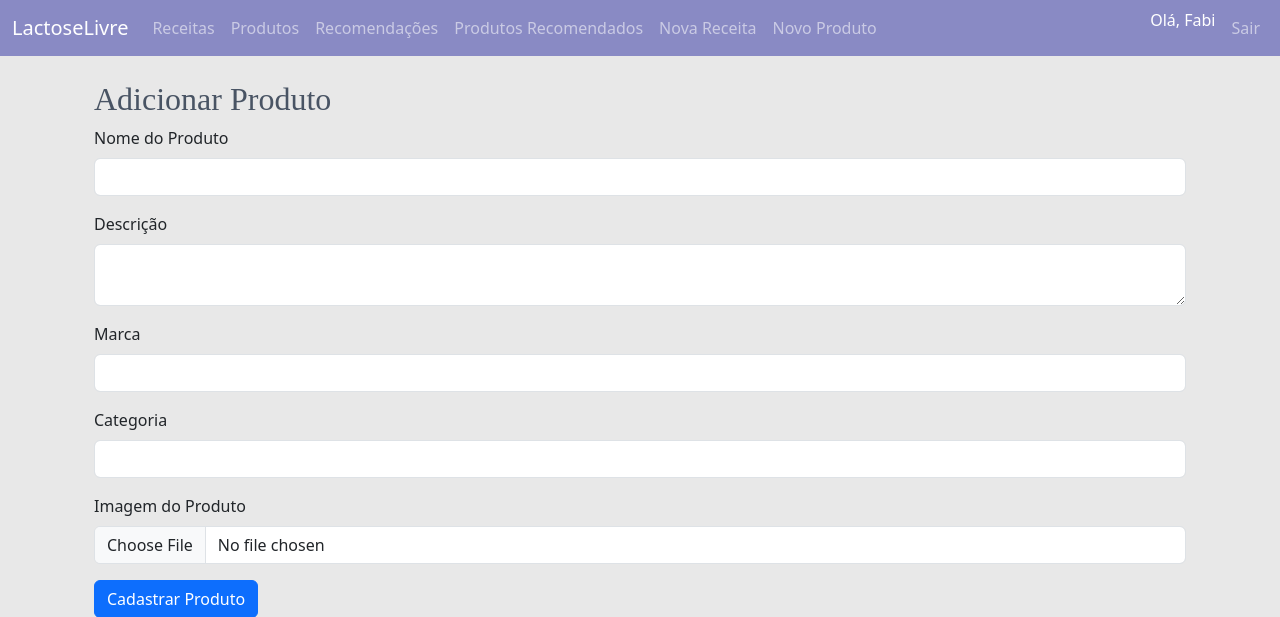
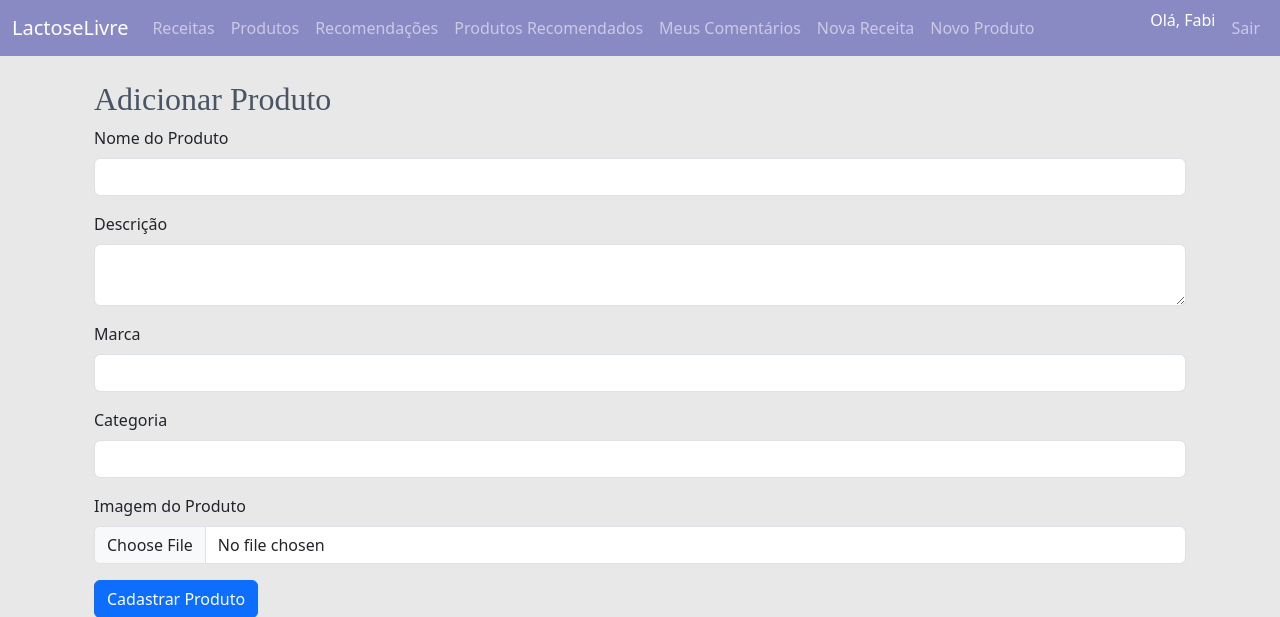
Before and after one commit to Fabi-Souza-dev/freelactose, a Flask app: page /adicionar_produto in a window 1280 px wide. Shown: the top 617 px of the page. Run offline with Flask 3, Linux system fonts and the light colour scheme; a user stored in the database is signed in; some libraries are stand-ins or nearby versions; some web fonts are replaced.

Commit message:
"pagina comentarios"

```diff
--- a/templates/base.html
+++ b/templates/base.html
@@ -55,6 +55,9 @@
                 <li class="nav-item">
                     <a class="nav-link" href="{{ url_for('main.recomendacoes_produtos') }}">Produtos Recomendados</a>
                 </li>
+                <li class="nav-item">
+                    <a class="nav-link" href="{{ url_for('main.meus_comentarios') }}">Meus Comentários</a>
+                </li>
 
                 <!--<li class="nav-item"><a class="nav-link" href="{{ url_for('main.favoritos') }}">Favoritos</a></li>-->
                 <li class="nav-item"><a class="nav-link" href="{{ url_for('main.adicionar_receita') }}">Nova Receita</a>
@@ -105,5 +108,7 @@
 </div>
 
 <script src="https://cdn.jsdelivr.net/npm/bootstrap@5.3.0/dist/js/bootstrap.bundle.min.js"></script>
+
+
 </body>
 </html>
```
